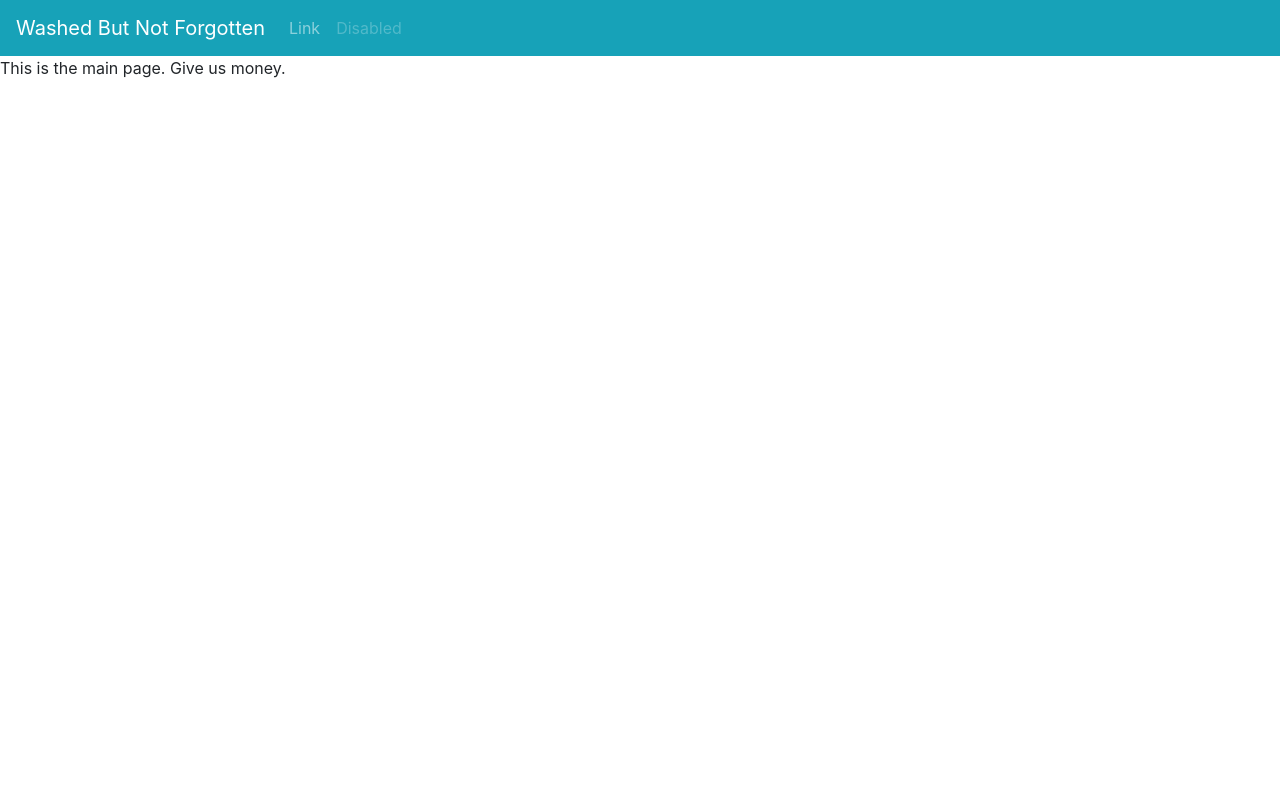
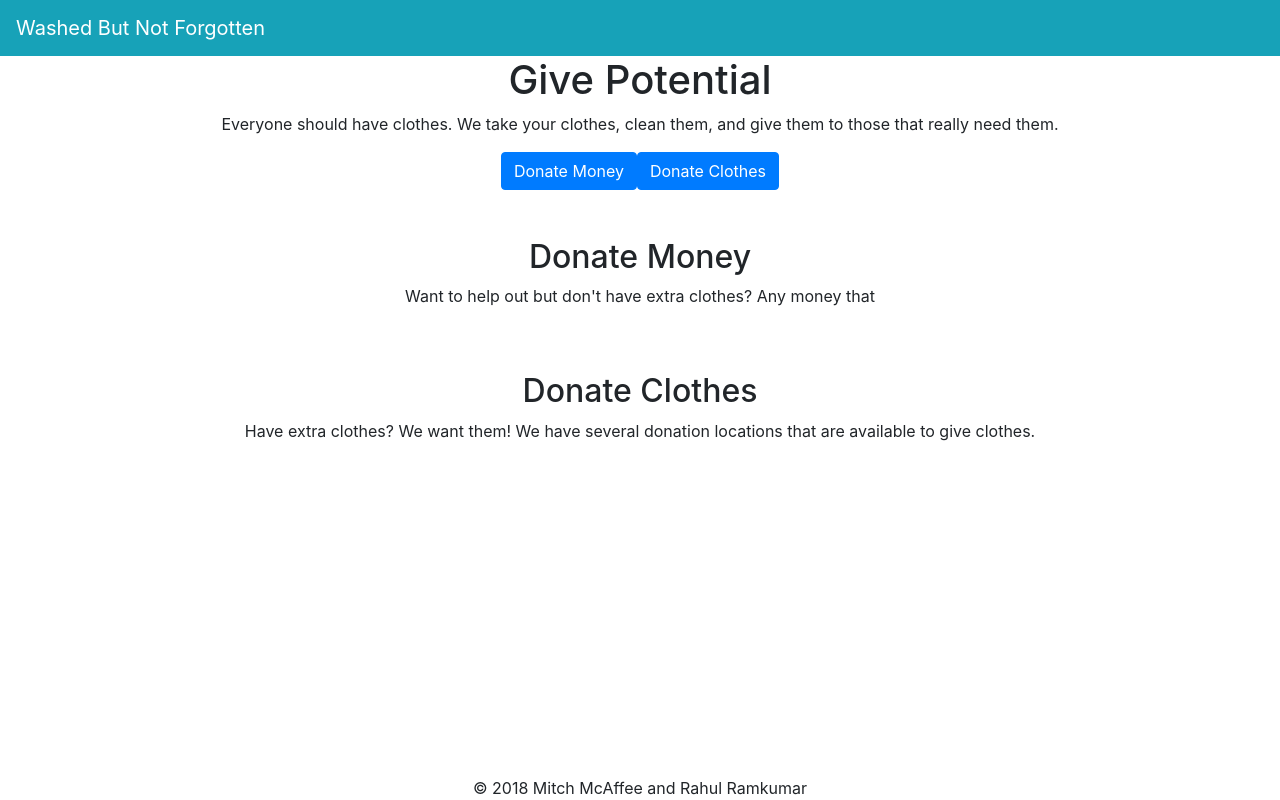
Before and after one commit to themcaffee/fbla-website-2018, a Vue app: page / in a window 1280 px wide. Built offline with nearby package versions, Linux system fonts and the light colour scheme.

Commit message:
Add basic layout

```diff
--- a/src/App.vue
+++ b/src/App.vue
@@ -3,16 +3,20 @@
     <AppNavbar></AppNavbar>
     <!-- This is where all of our pages will be rendered -->
     <router-view/>
+
+    <AppFooter></AppFooter>
   </div>
 </template>
 
 <script>
-import AppNavbar from './components/AppNavbar'
+import AppNavbar from '@/components/AppNavbar'
+import AppFooter from '@/components/AppFooter'
 
 export default {
   name: 'App',
   components: {
-    AppNavbar
+    AppNavbar,
+    AppFooter
   }
 }
 </script>
--- /dev/null
+++ b/src/components/AppFooter.vue
@@ -0,0 +1,7 @@
+<template>
+  <footer class="fixed-bottom">
+    <div class="text-center">
+      &copy; 2018 Mitch McAffee and Rahul Ramkumar
+    </div>
+  </footer>
+</template>
--- a/src/components/AppNavbar.vue
+++ b/src/components/AppNavbar.vue
@@ -9,14 +9,14 @@
 
     <b-navbar-brand href="#">Washed But Not Forgotten</b-navbar-brand>
 
-    <b-collapse is-nav id="nav_collapse">
+    <!-- <b-collapse is-nav id="nav_collapse">
 
       <b-navbar-nav>
         <b-nav-item href="#">Link</b-nav-item>
         <b-nav-item href="#" disabled>Disabled</b-nav-item>
       </b-navbar-nav>
 
-    </b-collapse>
+    </b-collapse> -->
   </b-navbar>
   </div>
 </template>
--- a/src/components/MainPage.vue
+++ b/src/components/MainPage.vue
@@ -1,5 +1,43 @@
 <template>
   <div>
-    This is the main page. Give us money.
+    <div class="row">
+      <div class="col-sm-12">
+        <h1 class="text-center">Give Potential</h1>
+      </div>
+      <div class="col-sm-12">
+        <p class="text-center">
+          Everyone should have clothes. We take your clothes, clean them, and give them to those that really need them.
+        </p>
+      </div>
+      <div id="donation-buttons" class="col-sm-12 text-center">
+        <button href="#donate-money" class="btn btn-primary">Donate Money</button>
+        <button href="#donate-clothes" class="btn btn-primary">Donate Clothes</button>
+      </div>
+
+      <div id="donate-money" class="col-sm-12 text-center">
+          <h2>Donate Money</h2>
+          <p>
+            Want to help out but don't have extra clothes? Any money that
+          </p>
+      </div>
+
+      <div id="donate-clothes" class="col-sm-12 text-center">
+        <h2>Donate Clothes</h2>
+
+        <p>
+          Have extra clothes? We want them! We have several donation locations
+          that are available to give clothes.
+        </p>
+      </div>
+    </div>
   </div>
 </template>
+
+<style>
+#donation-buttons {
+  padding-bottom: 3em;
+}
+#donate-money {
+  padding-bottom: 3em;
+}
+</style>
```
